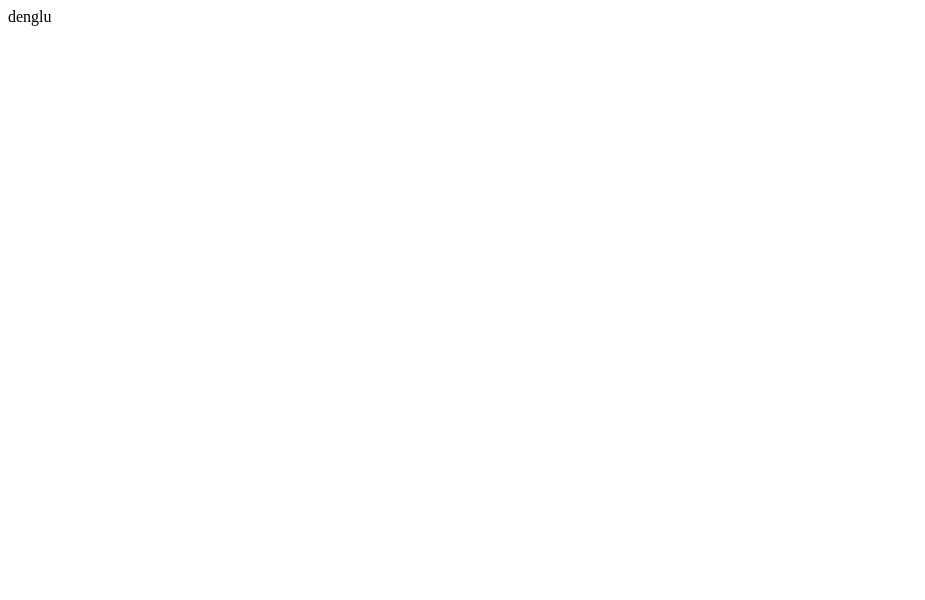
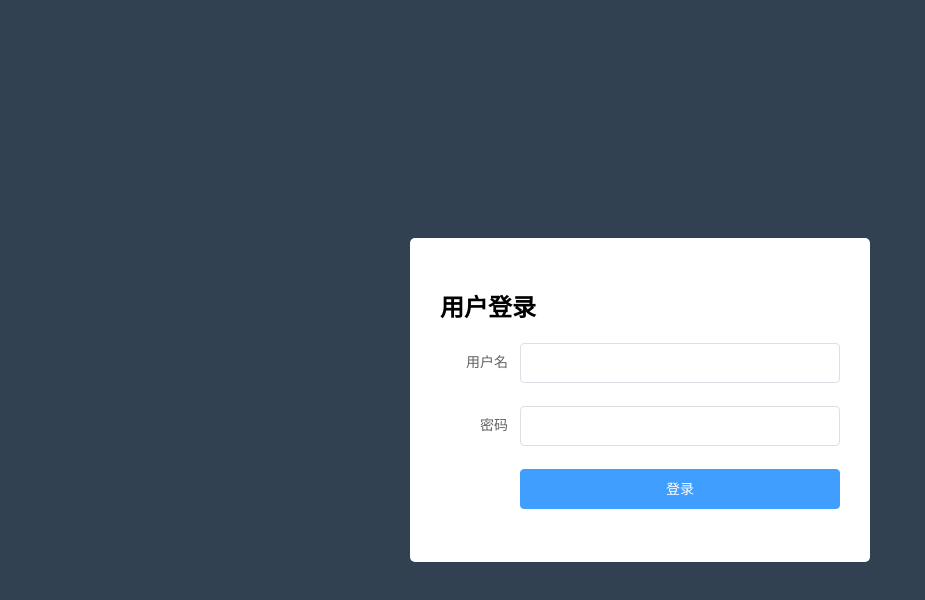
Before and after one commit to crrey-smtth/mallmanager, a Vue app: page /#/login in a window 1280 px wide. Shown: the top 600 px of the page, without its empty margins (0-925 px from the left). Built offline with nearby package versions, Linux system fonts and the light colour scheme.

Commit message:
axios插件  提示框

```diff
--- a/src/App.vue
+++ b/src/App.vue
@@ -12,7 +12,7 @@
 </script>
 
 <style>
-#app {
-
+#app{
+    height: 100%;
 }
 </style>
--- /dev/null
+++ b/src/assets/css/reset.css
@@ -0,0 +1,5 @@
+html,body{
+    height: 100%;
+    padding: 0;
+    margin: 0;
+}
--- a/src/components/login/Login.vue
+++ b/src/components/login/Login.vue
@@ -1,13 +1,81 @@
 <template>
-    <div>denglu</div>
+  <div class="login-wrap">
+    <el-form
+    class="login-form"
+    :label-position="top" label-width="80px" :model="formdata">
+      <h2>用户登录</h2>
+      <el-form-item label="用户名">
+        <el-input v-model="formdata.username"></el-input>
+      </el-form-item>
+      <el-form-item label="密码">
+        <el-input v-model="formdata.password"></el-input>
+      </el-form-item>
+      <el-form-item>
+        <el-button
+        @click.prevent="handleLogin()"
+         class="login-btn" type="primary">登录</el-button>
+      </el-form-item>
+    </el-form>
+  </div>
 </template>
 
 <script>
 export default {
+  data () {
+    return {
+      formdata: {
+        username: '',
+        password: ''
+      }
+    }
+  },
+  methods: {
+    // 登陆请求
+    handleLogin () {
+      this.$http.post('login', this.formdata)
+        .then((res) => {
+          // console.log(res)
+          const {
+            data,
+            meta: { msg, status }
+          } = res.data
 
+          // 不成功
+          // .提示消息
+          if (status === 200) {
+            // 登录成功
+            // 1.跳转home
+            // this.$router.push({name:'home'})
+            // 2.提示成功
+            this.$message.success(msg)
+          }else{
+              this.$message.warning(msg)
+          }
+        })
+    }
+  }
 }
 </script>
 
 <style >
 
+.login-wrap{
+    height: 100%;
+    background-color: #324152;
+    /**弹性盒布局 */
+    display: flex;
+    justify-content: center;
+    align-items: center;
+}
+
+.login-wrap .login-form{
+    width: 400px;
+    background-color: #fff;
+    border-radius: 5px;
+    padding: 30px;
+}
+
+.login-wrap .login-btn{
+    width: 100%;
+}
 </style>
--- a/src/main.js
+++ b/src/main.js
@@ -4,11 +4,14 @@
 import App from './App'
 import router from './router'
 import ElementUI from 'element-ui'
+import MyHttpServer from '@/plugins/http.js'
 // 不要忘记引入css文件
 
 import 'element-ui/lib/theme-chalk/index.css'
+import '@/assets/css/reset.css'
 
 Vue.use(ElementUI)
+Vue.use(MyHttpServer)
 
 Vue.config.productionTip = false
 
--- /dev/null
+++ b/src/plugins/http.js
@@ -0,0 +1,12 @@
+// 插件模块
+
+import axios from 'axios'
+const MyHttpServer = {}
+
+MyHttpServer.install = function (Vue, options) {
+  axios.defaults.baseURL = 'http://127.0.0.1:8888/api/private/v1/'
+
+  // 4. 添加实例方法
+  Vue.prototype.$http = axios
+}
+export default MyHttpServer
```
Also changed, not shown: 1 other file (tests, documents, lock files or other folders).
